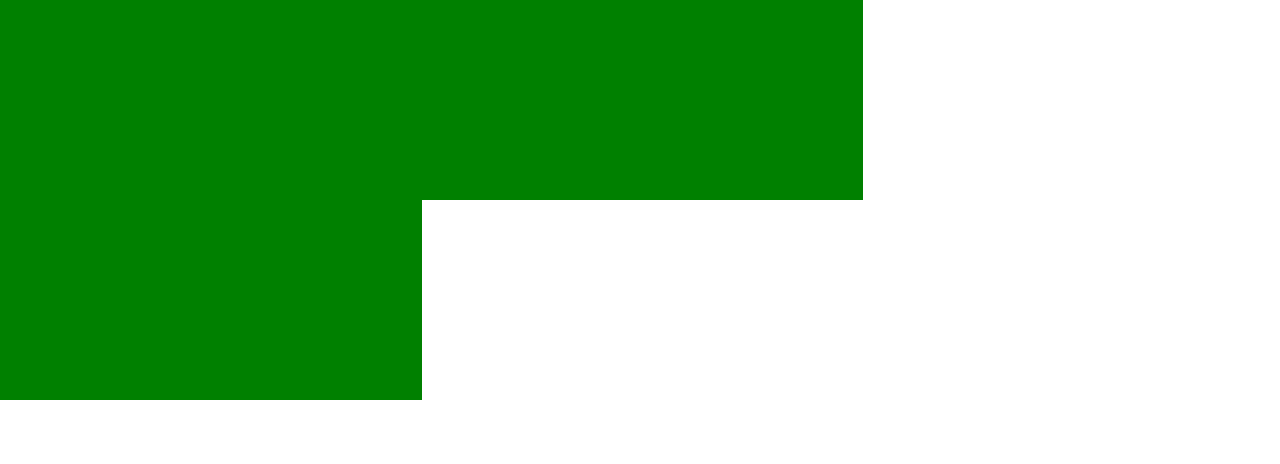
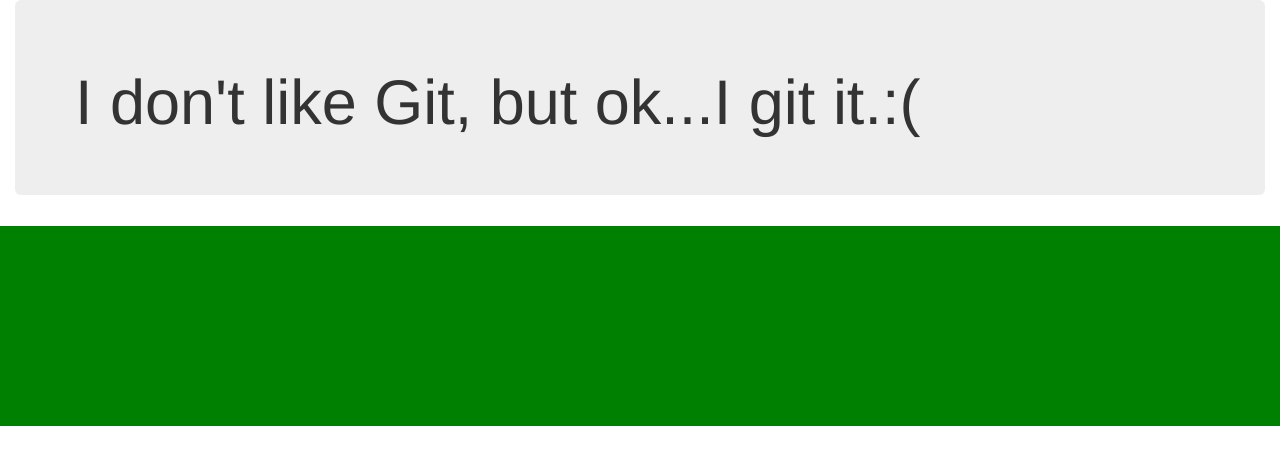
Before and after one commit to connielion/day3, a plain HTML site: page index.html in a window 1280 px wide. Drawn offline with Linux system fonts and the light colour scheme.

Commit message:
media queries2

```diff
--- a/index.html
+++ b/index.html
@@ -10,14 +10,20 @@
 </head>
 
 <body>
-  <div class="container`
-  ">
-  <!-- hi -->
-    <div class="col-md-4"></div>
+
+  <div class="container-fluid">
+      <div class="jumbotron">
+        <h1>I don't like Git, but ok...I git it.:(</h1>
+      </div>
+
+  <!-- HI!!! -->
+  <div class="col-md-12"></div>
       <div class="row">
-    <main class="col-md-4"></main>
-    <aside class="col-md-4"></aside>
+        <div class="col-md-4"></div>
+        <div class="col-md-4"></div>
+        <div class="col-md-4"></div>
+      </div>
   </div>
-  </div>
+
 </body>
 </html>
```
